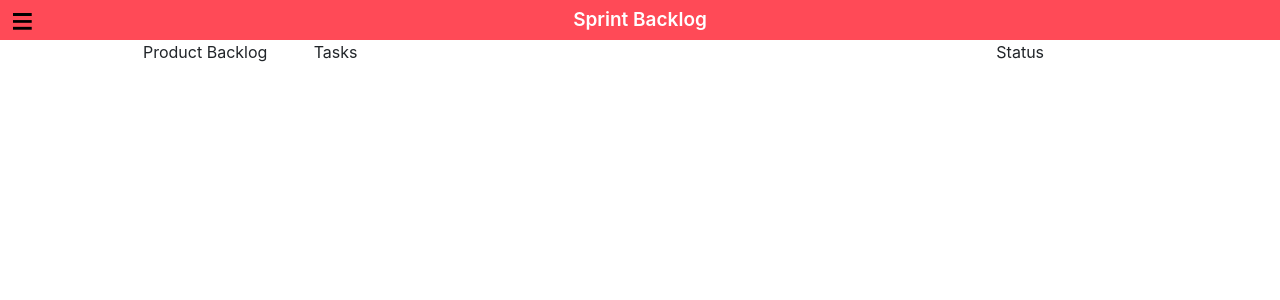
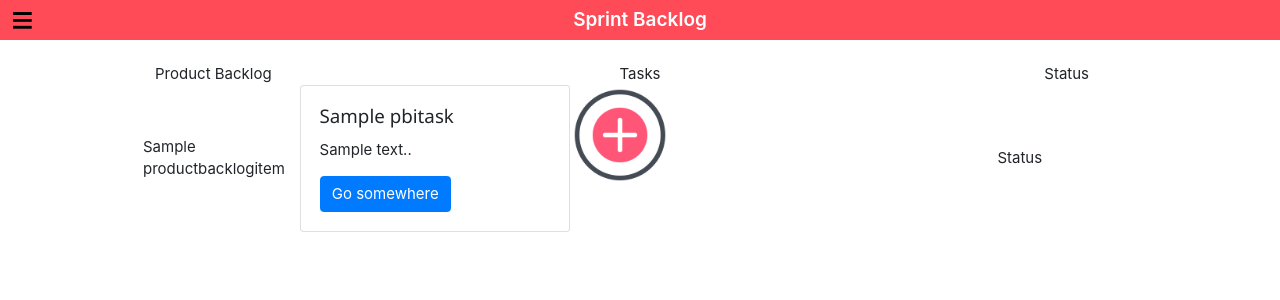
Before and after one commit to agarwalmridul09/project-backtrack, a Django app: page /sprintBacklog in a window 1280 px wide. Shown: the top 300 px of the page. Run offline with Django 3.2, Linux system fonts and the light colour scheme; a user stored in the database is signed in; tables that the repository leaves empty hold one stand-in row (values such as "Sample post"); some libraries are stand-ins or nearby versions.

Commit message:
add and edit task

```diff
--- a/backtrack/urls.py
+++ b/backtrack/urls.py
@@ -18,7 +18,7 @@ from django.urls import path
 from django.contrib import admin
 
 from product_log.views import product_backlog_view
-from sprint_backlog.views import get_sprint_backlog
+from sprint_backlog.views import get_sprint_backlog, add_task, edit_task, update_task
 from user_registration.views import login_view, sign_up_view
 from product_backlog.views import pbis_view, pbis_create, pbis_edit, add_to_sprint_backlog
 
@@ -32,6 +32,9 @@ urlpatterns = [
     url('addToSprintBacklog', add_to_sprint_backlog, name='addToSprintBacklog'),
     url('pbiscreate', pbis_create),
     url('sprintBacklog', get_sprint_backlog),
+    url('addTask', add_task),
+    url('editTask', edit_task),
+    path('updateTask/<slug:task_id>', update_task, name='updateTask'),
 
 ]
 
--- a/product_backlog/admin.py
+++ b/product_backlog/admin.py
@@ -1,6 +1,7 @@
 from django.contrib import admin
 
 # Register your models here.
-from product_backlog.models import ProductBacklogItem
+from product_backlog.models import ProductBacklogItem, PBITask
 
 admin.site.register(ProductBacklogItem)
+admin.site.register(PBITask)
--- a/product_backlog/forms.py
+++ b/product_backlog/forms.py
@@ -2,11 +2,9 @@ from django import forms
 from django.forms import ModelForm
 
 from product_backlog.models import ProductBacklogItem
-from product_log.models import Product
+from user_registration.models import User
 from utilities.constants import RoleEnum
-from user_registration.models import User
-import uuid
-
+from utilities.constants.RoleEnum import SprintStatus
 
 
 class CreatePBIV(ModelForm):
@@ -29,6 +27,7 @@ class CreatePBIV(ModelForm):
         self.fields['product_backlog_id'].initial = product_backlog_id
         self.fields['product_status'].initial = RoleEnum.TO_DO
 
+
 class CreatePBIVeri(ModelForm):
     class Meta:
         model = ProductBacklogItem
@@ -43,3 +42,43 @@ class CreatePBIVeri(ModelForm):
         ]
 
         widgets = {'product_id': forms.HiddenInput(), "product_backlog_id": forms.HiddenInput()}
+
+
+class CreateTask(forms.Form):
+    title = forms.CharField(required=True, label='', widget=forms.TextInput(attrs={
+        "class": "form-control input-field",
+        "placeholder": "Task Name"
+    }))
+
+    description = forms.CharField(required=True, label='', widget=forms.Textarea(attrs={
+        "class": "form-control input-field",
+        "placeholder": "Task Description"
+    }))
+    effort_hours = forms.IntegerField(required=True, label='', widget=forms.NumberInput(attrs={
+        "class": "form-control input-field",
+        "placeholder": "Effort Hours"
+    }))
+
+    owner = forms.ModelChoiceField(queryset=User.objects.filter(role=RoleEnum.DEVELOPER),
+                                   widget=forms.Select(attrs={
+                                       "class": "form-control input-field",
+                                   }))
+
+    status = forms.ChoiceField(choices=SprintStatus,
+                               widget=forms.Select(attrs={
+                                   "class": "form-control input-field",
+                               }))
+    pbi_id_id = forms.CharField(widget=forms.HiddenInput(attrs={
+        "id": "pbi-id",
+        "class": "form-control input-field",
+    }))
+
+    # def __init__(self, *args, **kwargs):
+    #     initial = kwargs.pop('initial', None)
+    #     if initial:
+    #         self.status = forms.ChoiceField(choices=SprintStatus,
+    #                                         widget=forms.Select(attrs={
+    #                                             "class": "form-control input-field",
+    #                                         }))
+    #         kwargs['initial'] = initial
+    #     super(CreateTask, self).__init__(*args, **kwargs)
--- a/product_log/templates/backlog.html
+++ b/product_log/templates/backlog.html
@@ -3,6 +3,9 @@
 <!--<button type="button" class="btn btn-primary" data-toggle="modal" data-target="#exampleModal">-->
 <!--    Launch demo modal-->
 <!--</button>-->
+<script>
+
+</script>
 <div class="row container-fluid align-items-center" style="height: 50px;">
     <div class="col-11"></div>
     <div class="col-1">
@@ -26,7 +29,7 @@
                 <form action="" class="form-group col-md-12" method="post">
                     {{create_product.as_table}}
                     {% csrf_token %}
-                    <button type="submit" class="btn btn-primary" value="productBacklog/">Save changes</button>
+                    <button type="submit" class="btn btn-primary" onclick="">Save changes</button>
                 </form>
             </div>
 
--- a/sprint_backlog/models.py
+++ b/sprint_backlog/models.py
@@ -1,14 +1,13 @@
 import uuid
-from datetime import datetime, timedelta
 
 from django.db import models
 
-from utilities.constants.RoleEnum import SprintStatus, CREATED, COMPLETED, STARTED
+from utilities.constants.RoleEnum import SprintStatus, CREATED
 
 
 class Sprint(models.Model):
     sprint_id = models.CharField(primary_key=True, max_length=200)
-    effort_hours = models.IntegerField()
+    effort_hours = models.PositiveIntegerField()
     start_time = models.DateTimeField(null=True)
     end_time = models.DateTimeField(null=True)
     status = models.CharField(max_length=200, choices=SprintStatus, default=CREATED)
--- a/sprint_backlog/templates/sprint_backlog.html
+++ b/sprint_backlog/templates/sprint_backlog.html
@@ -1,5 +1,19 @@
 {% extends 'base_logged_in.html' %}
 {% block content %}
+<script>
+    $(document).on("click", ".img-add-task", function (e) {
+        let _self = $(this);
+        let id = _self.data('pbi-id');
+        $("#pbi-id").val(id);
+    });
+
+    function editTask(taskID) {
+        axios.post(`http://127.0.0.1:8000/editTask/`, {taskID: taskID}).then((res) => {
+            $("#editModal").html(res.data);
+        });
+    }
+
+</script>
 <div style="width: 100%; align-items: center; flex-direction: row; display: flex; justify-content: center;">
     <div class="row justify-content-center">
         <div class="col-md-8 text-center justify-content-center align-items-center">
@@ -14,16 +28,61 @@
         </div>
     </div>
 </div>
+<div class="modal fade" id="exampleModal" tabindex="1" role="dialog" aria-labelledby="exampleModalLabel"
+     aria-hidden="true">
+    <div class="modal-dialog" role="document">
+        <div class="modal-content">
+            <div class="modal-header">
+                <h5 class="modal-title" id="exampleModalLabel">Create A Task</h5>
+                <button type="button" class="close" data-dismiss="modal" aria-label="Close">
+                    <span aria-hidden="true">&times;</span>
+                </button>
+            </div>
+            <div class="modal-body">
+                <form action="addTask/" class="form-group col-md-12" method="post">
+                    {{add_task_form.as_table}}
+                    {% csrf_token %}
+                    <button type="submit" class="btn btn-primary">Save changes</button>
+                </form>
+            </div>
+
+        </div>
+    </div>
+</div>
+<div class="modal" id="editModal" tabindex="1" role="dialog" aria-labelledby="exampleModalLabel"
+     aria-hidden="true">
+
+</div>
+<br/>
 <div style="display: flex; flex-direction: column; width: 100%;">
     <div class="row align-items-center align-self-center" style="width: 80%;">
-        <div class="col">Product Backlog</div>
-        <div class="col-8">Tasks</div>
-        <div class="col">Status</div>
+        <div class="col" style="text-align: center;">Product Backlog</div>
+        <div class="col-8" style="text-align: center;">Tasks</div>
+        <div class="col" style="text-align: center;">Status</div>
     </div>
     {% for e in product_backlogs %}
     <div class="row align-items-center align-self-center" style="width: 80%;">
         <div class="col">{{e.product_backlog_title}}</div>
-        <div class="col-8">Tasks</div>
+        <div class="col-8">
+            <div class="row" style="flex-wrap: wrap;">
+                {% for task in e.task_id.all %}
+                <div class="card" style="width: 18rem;">
+                    <div class="card-body">
+                        <h5 class="card-title">{{task.title}}</h5>
+                        <p class="card-text">{{task.description}}.</p>
+                        <button onclick="editTask(`{{task.task_id}}`);" data-target="#editModal" data-toggle="modal"
+                                class="btn btn-primary">Go somewhere
+                        </button>
+                    </div>
+                </div>
+                {% endfor %}
+                <img src="../static/images/add.png" style="object-fit: contain; height: 100px; width: 100px;"
+                     class="img-add-task"
+                     data-toggle="modal"
+                     data-pbi-id="{{e.product_backlog_id}}"
+                     data-target="#exampleModal"/>
+            </div>
+        </div>
         <div class="col">Status</div>
     </div>
     {% endfor %}
--- a/sprint_backlog/views.py
+++ b/sprint_backlog/views.py
@@ -1,10 +1,18 @@
+import json
+import uuid
+
 from django.db.models import Q
+from django.forms import model_to_dict
+from django.http import HttpResponseRedirect
 from django.shortcuts import render
+# Create your views here.
+from django.views.decorators.csrf import csrf_exempt
 
-# Create your views here.
-from product_backlog.models import ProductBacklogItem
+from product_backlog.forms import CreateTask
+from product_backlog.models import ProductBacklogItem, PBITask
 from sprint_backlog.forms import NewSprintForm
 from sprint_backlog.models import Sprint
+from user_registration.models import User
 from utilities.constants.RoleEnum import CREATED, STARTED
 
 
@@ -18,12 +26,53 @@ def get_sprint_backlog(request, *args, **kwargs):
         form = NewSprintForm()
     try:
         current_sprint = Sprint.objects.get(Q(status=CREATED) | Q(status=STARTED))
+        product_backlogs = ProductBacklogItem.objects.filter(product_backlog_sprint_id=current_sprint.sprint_id)
     except:
         current_sprint = None
-    # product_backlogs = ProductBacklogItem.objects.filter(product_backlog_sprint_id=current_sprint.sprint_id)
+        product_backlogs = None
+    add_task_form = CreateTask()
     enable_add_sprint = False
     if current_sprint is None:
         enable_add_sprint = True
     return render(request, 'sprint_backlog.html',
                   {"title": "Sprint Backlog", "create_sprint": form, "enable_add_sprint": enable_add_sprint,
+                   "product_backlogs": product_backlogs,
+                   "add_task_form": add_task_form
                    })
+
+
+def add_task(request, *args, **kwargs):
+    if request.method == 'POST':
+        form = CreateTask(request.POST)
+        if form.is_valid():
+            task = PBITask.objects.create(**form.cleaned_data, task_id=uuid.uuid1())
+            task.save()
+    return HttpResponseRedirect("/sprintBacklog")
+
+
+@csrf_exempt
+def edit_task(request, *args, **kwargs):
+    body_unicode = request.body.decode('utf-8')
+    body = json.loads(body_unicode)
+    task_id = body['taskID']
+    task_instance = PBITask.objects.get(Q(task_id=task_id))
+    task_instance = model_to_dict(task_instance)
+    user = User.objects.get(Q(email=task_instance['owner']))
+    pbi = ProductBacklogItem.objects.get(Q(product_backlog_id=task_instance['pbi_id']))
+    task_instance['owner'] = user
+    task_instance['pbi_id_id'] = model_to_dict(pbi)['product_backlog_id']
+    form = CreateTask(initial=task_instance)
+    return render(request, 'edit_task.html',
+                  {"edit_task_form": form,
+                   "task_id": task_instance['task_id']
+                   })
+
+
+def update_task(request, task_id):
+    form = CreateTask(request.POST)
+    if form.is_valid():
+        data = form.cleaned_data
+        data['owner'] = data['owner'].email
+        data['pbi_id_id'] = data['pbi_id_id']
+        PBITask.objects.filter(Q(task_id=task_id)).update(**form.cleaned_data)
+    return HttpResponseRedirect("/sprintBacklog")
--- a/templates/base_logged_in.html
+++ b/templates/base_logged_in.html
@@ -4,6 +4,8 @@
 <head>
     <link rel="stylesheet" href="../static/css/style.css">
     <script src="https://unpkg.com/axios/dist/axios.min.js"></script>
+    <link rel="stylesheet" href="https://www.w3schools.com/w3css/4/w3.css">
+    <link rel="stylesheet" href="https://cdnjs.cloudflare.com/ajax/libs/font-awesome/4.7.0/css/font-awesome.min.css">
     <script src="https://code.jquery.com/jquery-3.2.1.slim.min.js" integrity="sha384-KJ3o2DKtIkvYIK3UENzmM7KCkRr/rE9/Qpg6aAZGJwFDMVNA/GpGFF93hXpG5KkN" crossorigin="anonymous"></script>
     <script src="https://cdnjs.cloudflare.com/ajax/libs/popper.js/1.12.9/umd/popper.min.js" integrity="sha384-ApNbgh9B+Y1QKtv3Rn7W3mgPxhU9K/ScQsAP7hUibX39j7fakFPskvXusvfa0b4Q" crossorigin="anonymous"></script>
     <script src="https://maxcdn.bootstrapcdn.com/bootstrap/4.0.0/js/bootstrap.min.js" integrity="sha384-JZR6Spejh4U02d8jOt6vLEHfe/JQGiRRSQQxSfFWpi1MquVdAyjUar5+76PVCmYl" crossorigin="anonymous"></script>
```
Also changed, not shown: product_backlog/models.py (+16 -2 lines), sprint_backlog/templates/edit_task.html (added, +18 -0 lines), sprint_backlog/static/images/add.png (added), static/images/add.png (added).
